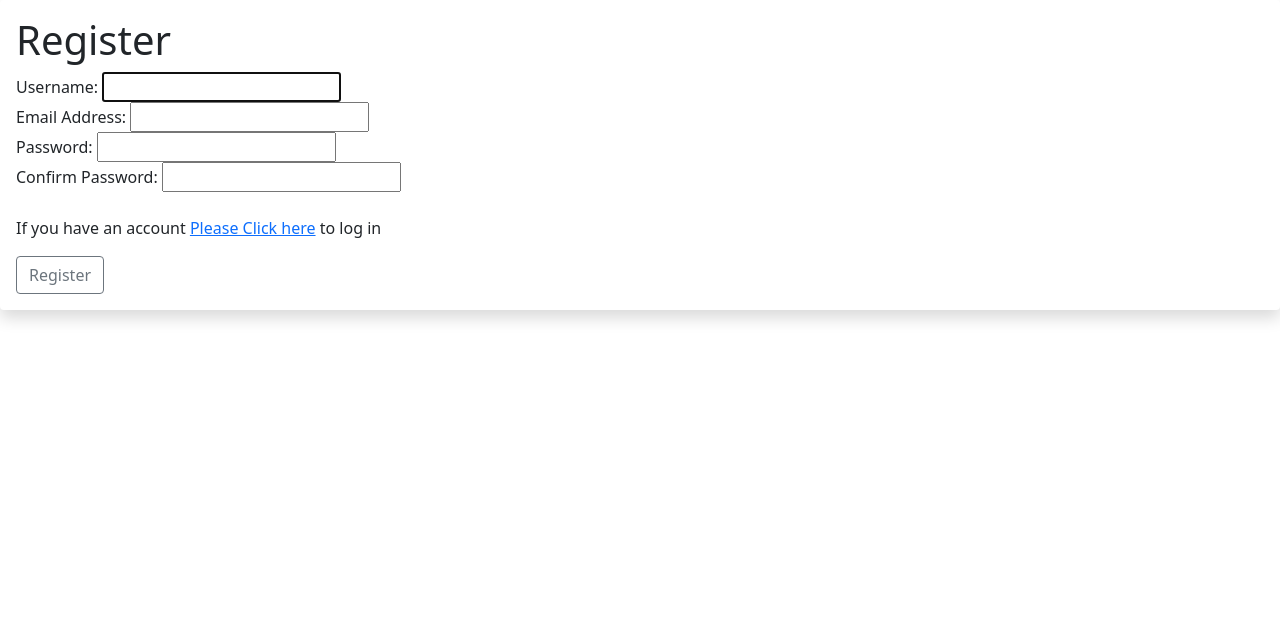
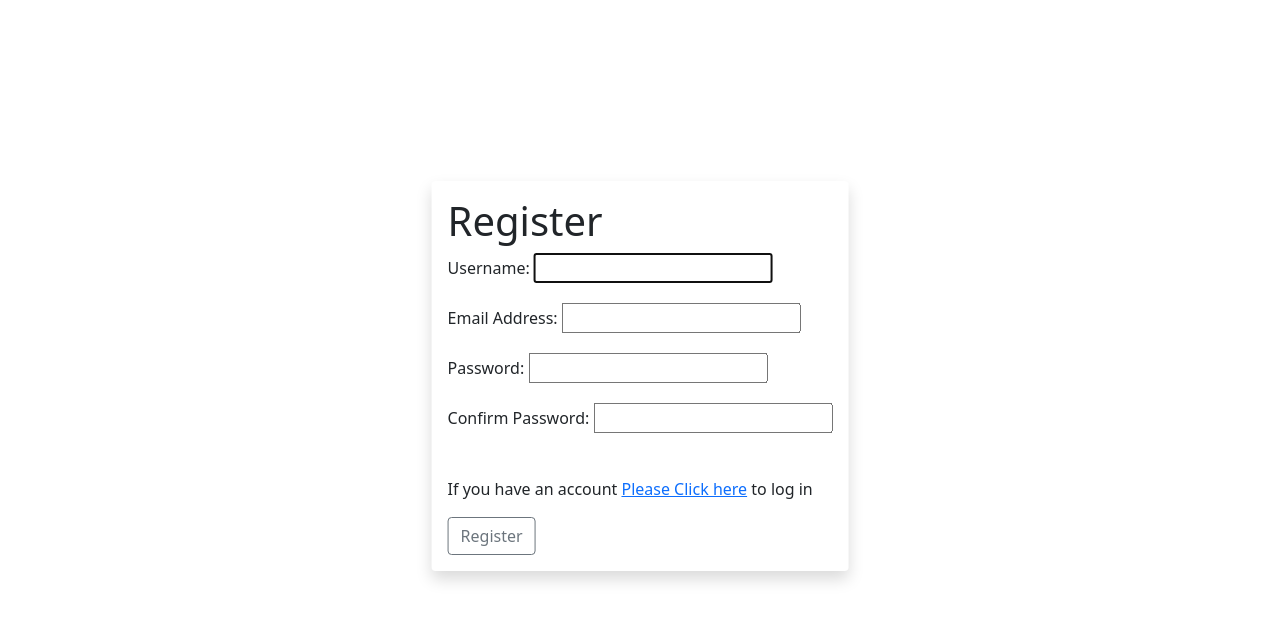
Before and after one commit to AdnanK1/quickchat, a Django app: page /register in a window 1280 px wide. Shown: the top 621 px of the page. Run offline with Django 4.2, Linux system fonts and the light colour scheme; some libraries are stand-ins or nearby versions.

Commit message:
Static/styles:added styling to the login and register form

```diff
--- a/base/templates/auth/login.html
+++ b/base/templates/auth/login.html
@@ -1,6 +1,6 @@
 {% extends 'auth/base.html' %}
 {% block content %}
-<div class="log">
+<div class="form">
     <div class="shadow p-3 mb-5 bg-body rounded">
         <h1>Login</h1>
             <form action="" method="POST">
--- a/base/templates/auth/register.html
+++ b/base/templates/auth/register.html
@@ -1,6 +1,6 @@
 {% extends 'auth/base.html' %}
 {% block content %}
-<div class="log">
+<div class="form">
     <div class="shadow p-3 mb-5 bg-body rounded">
         <h1>Register</h1>
             <form action="" method="POST">
--- a/static/styles/auth.css
+++ b/static/styles/auth.css
@@ -0,0 +1,12 @@
+.form{
+    position: absolute;
+    justify-content: center;
+    display: flex;
+    align-items: center;
+    top: 50%;
+    left: 50%;
+    transform: translate(-50%,-50%);
+}
+.inputBx{
+    margin-bottom: 20px;
+}
```
